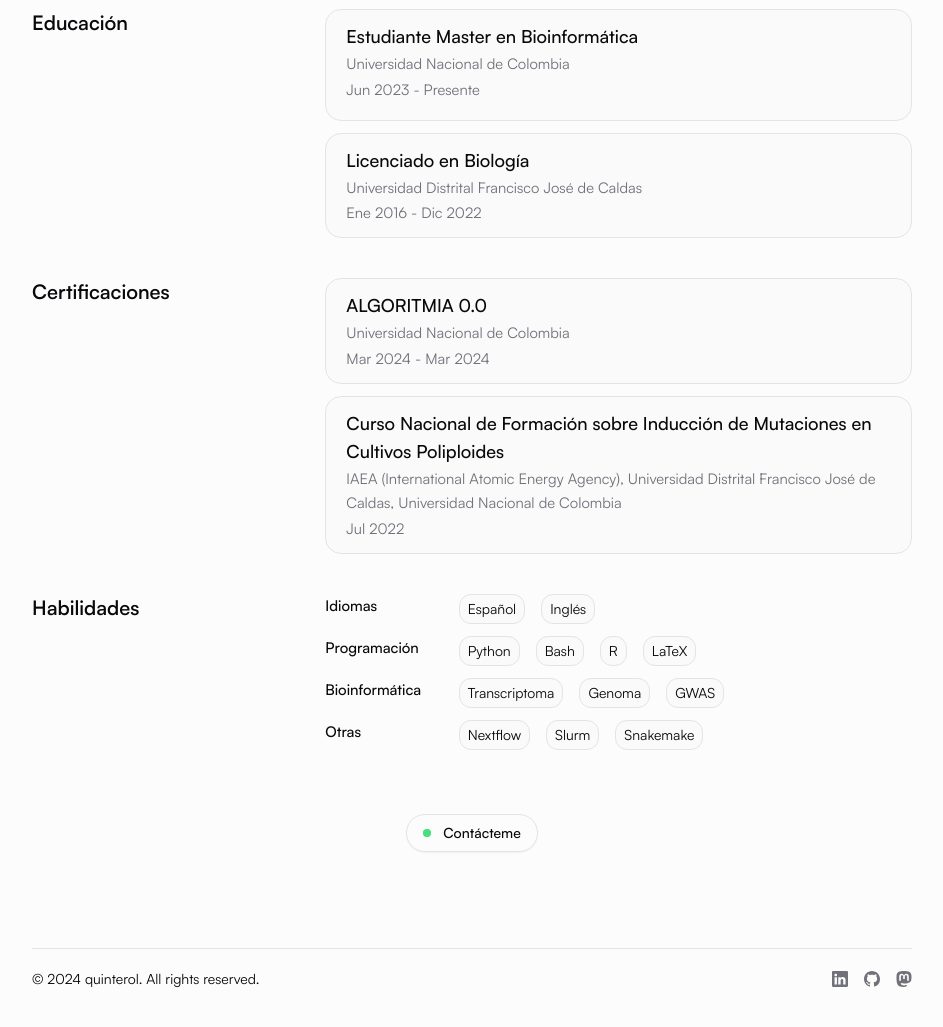
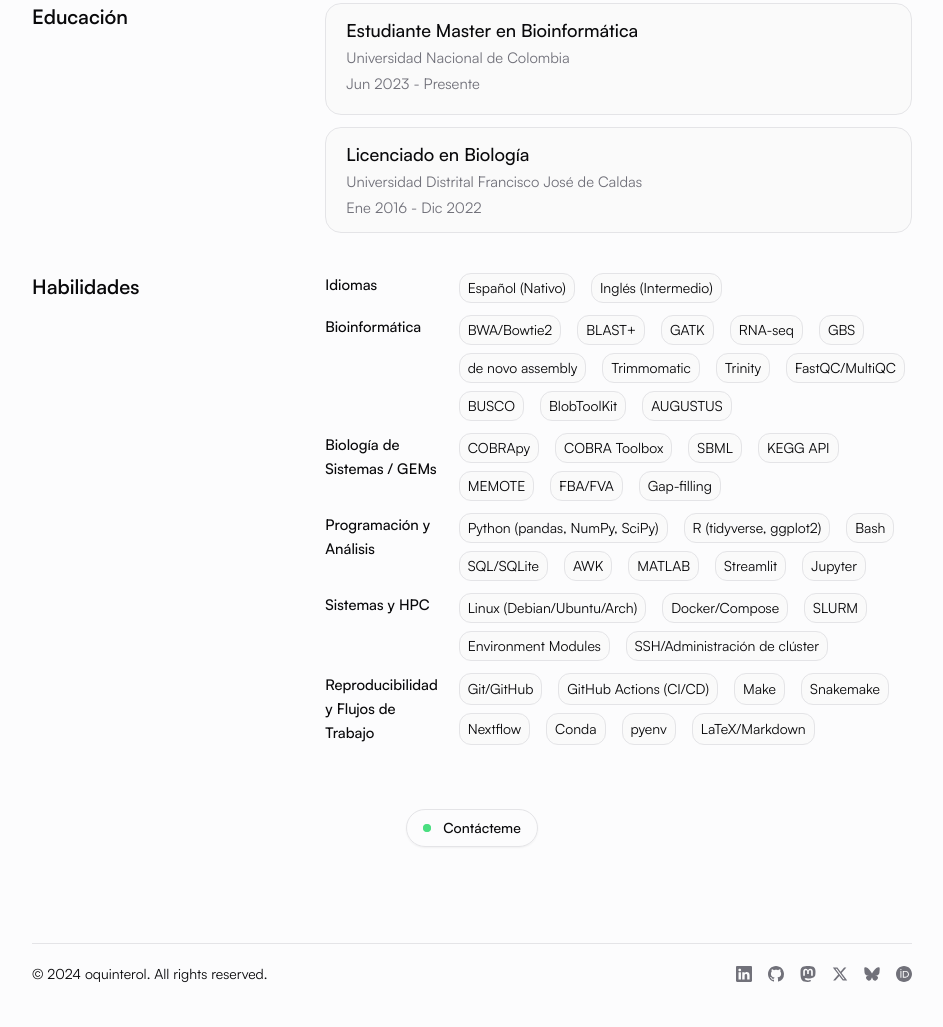
Before and after one commit to oquinterol/oquinterol, an Astro site: page / in a window 1280 px wide. Shown: the part 691-1718 px from the top of the page, without its empty margins (168-1111 px from the left). Built offline with nearby package versions, Linux system fonts and the light colour scheme; Astro itself is replaced by a stand-in of ours; some packages are replaced by stand-ins of ours.

Commit message:
Refactor footer and index page, update links and skills, add new profile image, and remove outdated files

```diff
--- a/src/components/layout/Footer.astro
+++ b/src/components/layout/Footer.astro
@@ -17,7 +17,7 @@
           class='inline-flex gap-x-2 text-gray-600 hover:text-gray-800 dark:focus:outline-none dark:focus:ring-1 dark:focus:ring-gray-600'
           href='/privacy'>Privacy</a
         > -->
-				<p class=''>© 2024 quinterol. All rights reserved.</p>
+				<p class=''>© 2024 oquinterol. All rights reserved.</p>
 			</div>
 
 			<div class='flex items-center justify-between'>
@@ -26,7 +26,7 @@
 					<!-- Linkedin -->
 					<a
 						class='inline-block text-muted-foreground transition-all hover:text-muted-foreground/75'
-						href='https://www.linkedin.com/in/quinterol/'
+						href='https://www.linkedin.com/in/oquinterol/'
 					>
 						<svg
 							class='h-4 w-4 flex-shrink-0'
@@ -43,7 +43,7 @@
 					<!-- GitHub -->
 					<a
 						class='inline-block text-muted-foreground transition-all hover:text-muted-foreground/75'
-						href='https://github.com/quinterol'
+						href='https://github.com/oquinterol'
 					>
 						<svg
 							class='h-4 w-4 flex-shrink-0'
@@ -74,6 +74,60 @@
 							></path>
 						</svg>
 					</a>
+					<!-- X / Twitter -->
+					<a
+						class='inline-block text-muted-foreground transition-all hover:text-muted-foreground/75'
+						href='https://x.com/oquinterol'
+					>
+						<svg
+							xmlns='http://www.w3.org/2000/svg'
+							width='16'
+							height='16'
+							fill='currentColor'
+							class='h-4 w-4 flex-shrink-0'
+							viewBox='0 0 24 24'
+						>
+							<path
+								d='M18.244 2.25h3.308l-7.227 8.26 8.502 11.24H16.17l-5.214-6.817L4.99 21.75H1.68l7.73-8.835L1.254 2.25H8.08l4.713 6.231zm-1.161 17.52h1.833L7.084 4.126H5.117z'
+							></path>
+						</svg>
+					</a>
+					<!-- Bluesky -->
+					<a
+						class='inline-block text-muted-foreground transition-all hover:text-muted-foreground/75'
+						href='https://bsky.app/profile/oquinterol.com'
+					>
+						<svg
+							xmlns='http://www.w3.org/2000/svg'
+							width='16'
+							height='16'
+							fill='currentColor'
+							class='h-4 w-4 flex-shrink-0'
+							viewBox='0 0 600 530'
+						>
+							<path
+								d='M135.72 44.03c66.496 49.921 138.02 151.14 164.28 205.46 26.262-54.316 97.782-155.54 164.28-205.46 47.98-36.021 125.72-63.892 125.72 24.795 0 17.712-10.155 148.79-16.111 170.07-20.703 73.984-96.144 92.854-163.25 81.433 117.3 19.964 147.14 86.092 82.697 152.22-122.39 125.59-175.91-31.511-189.63-71.766-2.514-7.3797-3.6904-10.832-3.7077-7.8964-.0174-2.9357-1.1937.51669-3.7077 7.8964-13.714 40.255-67.233 197.36-189.63 71.766-64.444-66.128-34.605-132.26 82.697-152.22-67.108 11.421-142.55-7.4491-163.25-81.433-5.9562-21.282-16.111-152.36-16.111-170.07 0-88.687 77.742-60.816 125.72-24.795z'
+							></path>
+						</svg>
+					</a>
+					<!-- ORCID -->
+					<a
+						class='inline-block text-muted-foreground transition-all hover:text-muted-foreground/75'
+						href='https://orcid.org/0000-0001-8926-6400'
+					>
+						<svg
+							xmlns='http://www.w3.org/2000/svg'
+							width='16'
+							height='16'
+							fill='currentColor'
+							class='h-4 w-4 flex-shrink-0'
+							viewBox='0 0 24 24'
+						>
+							<path
+								d='M12 0C5.372 0 0 5.372 0 12s5.372 12 12 12 12-5.372 12-12S18.628 0 12 0zM7.369 4.378c.525 0 .947.431.947.947s-.422.947-.947.947a.95.95 0 0 1-.947-.947c0-.525.422-.947.947-.947zm-.722 3.038h1.444v10.041H6.647V7.416zm3.562 0h3.9c3.712 0 5.344 2.653 5.344 5.025 0 2.578-2.016 5.016-5.325 5.016h-3.919V7.416zm1.444 1.303v7.444h2.297c3.272 0 4.022-2.484 4.022-3.722 0-2.016-1.284-3.722-4.097-3.722h-2.222z'
+							></path>
+						</svg>
+					</a>
 				</div>
 				<!-- End Social Brands -->
 			</div>
--- a/src/pages/index.astro
+++ b/src/pages/index.astro
@@ -8,14 +8,61 @@ import SkillLayout from '../components/SkillLayout.astro'
 import PostPreview from '@/components/blog/PostPreview.astro'
 
 import { Image } from 'astro:assets'
-import astro from '../assets/1710941350622.webp'
+import astro from '../assets/Perfil.png'
 
 import { getAllPosts, sortMDByDate } from '@/utils'
 
-const languages = ['Español', 'Inglés']
-const programming = ['Python', 'Bash', 'R', 'LaTeX']
-const bioskill = ['Transcriptoma', 'Genoma', 'GWAS']
-const others = ['Nextflow', 'Slurm', 'Snakemake']
+const languages = ['Español (Nativo)', 'Inglés (Intermedio)']
+const bioinformatics = [
+	'BWA/Bowtie2',
+	'BLAST+',
+	'GATK',
+	'RNA-seq',
+	'GBS',
+	'de novo assembly',
+	'Trimmomatic',
+	'Trinity',
+	'FastQC/MultiQC',
+	'BUSCO',
+	'BlobToolKit',
+	'AUGUSTUS'
+]
+const systemsBiology = [
+	'COBRApy',
+	'COBRA Toolbox',
+	'SBML',
+	'KEGG API',
+	'MEMOTE',
+	'FBA/FVA',
+	'Gap-filling'
+]
+const programming = [
+	'Python (pandas, NumPy, SciPy)',
+	'R (tidyverse, ggplot2)',
+	'Bash',
+	'SQL/SQLite',
+	'AWK',
+	'MATLAB',
+	'Streamlit',
+	'Jupyter'
+]
+const systems = [
+	'Linux (Debian/Ubuntu/Arch)',
+	'Docker/Compose',
+	'SLURM',
+	'Environment Modules',
+	'SSH/Administración de clúster'
+]
+const workflows = [
+	'Git/GitHub',
+	'GitHub Actions (CI/CD)',
+	'Make',
+	'Snakemake',
+	'Nextflow',
+	'Conda',
+	'pyenv',
+	'LaTeX/Markdown'
+]
 
 const MAX_POSTS = 10
 const allPosts = await getAllPosts()
@@ -34,9 +81,10 @@ const allPostsByDate = sortMDByDate(allPosts).slice(0, MAX_POSTS)
 
 			<div class='flex flex-col items-center gap-y-4'>
 				<h1 class='text-3xl font-bold'>Oscar A. Quintero Lopéz</h1>
+				<div class='flex gap-x-3'>
 					<a
 						target="_blank"
-					href='/docs/resume_cv.pdf'
+						href='https://github.com/oquinterol/CurriculumVitae/releases/latest/download/cv_spanish.pdf'
 						class='flex flex-row items-center gap-x-3 rounded-3xl border border-input px-4 py-2 text-sm shadow-sm transition-all hover:shadow-md'
 					>
 						<span class='relative flex items-center justify-center'>
@@ -46,8 +94,23 @@ const allPostsByDate = sortMDByDate(allPosts).slice(0, MAX_POSTS)
 							<span class='relative inline-flex h-2 w-2 rounded-full bg-green-400'></span>
 						</span>
 
-					<p class='font-medium'>Descargar CV</p>
+						<p class='font-medium'>CV Español</p>
 					</a>
+					<a
+						target="_blank"
+						href='https://github.com/oquinterol/CurriculumVitae/releases/latest/download/cv_english.pdf'
+						class='flex flex-row items-center gap-x-3 rounded-3xl border border-input px-4 py-2 text-sm shadow-sm transition-all hover:shadow-md'
+					>
+						<span class='relative flex items-center justify-center'>
+							<span
+								class='absolute inline-flex h-2 w-2 animate-ping rounded-full border border-green-400 bg-green-400 opacity-75'
+							></span>
+							<span class='relative inline-flex h-2 w-2 rounded-full bg-green-400'></span>
+						</span>
+
+						<p class='font-medium'>CV English</p>
+					</a>
+				</div>
 				<div class='flex gap-x-7 flex-wrap gap-y-3 justify-center'>
 					<Label title='Bioinformático'>
 						<svg xmlns='http://www.w3.org/2000/svg' viewBox='0 0 24 24' class='h-5 w-5' slot='icon'
@@ -68,7 +131,7 @@ const allPostsByDate = sortMDByDate(allPosts).slice(0, MAX_POSTS)
 					<Label
 						title='Conéctate en LinkedIn'
 						as='a'
-						href='https://www.linkedin.com/in/quinterol/'
+						href='https://www.linkedin.com/in/oquinterol/'
 						target='_blank'
 					>
 						<svg
@@ -187,7 +250,7 @@ const allPostsByDate = sortMDByDate(allPosts).slice(0, MAX_POSTS)
 			</div>
 		</Section> -->
 
-		<Section title='Certificaciones'>
+		<!-- <Section title='Certificaciones'>
 			<Card
 				as='a'
 				heading='ALGORITMIA 0.0'
@@ -206,13 +269,15 @@ const allPostsByDate = sortMDByDate(allPosts).slice(0, MAX_POSTS)
 				altText='Curso Nacional de IAEA'
 				imageClass='h-11 w-auto md:-left-16'
 			/>
-		</Section>
+		</Section> -->
 
 		<Section title='Habilidades'>
 			<SkillLayout title='Idiomas' skills={languages} />
-			<SkillLayout title='Programación' skills={programming} />
-			<SkillLayout title='Bioinformática' skills={bioskill} />
-			<SkillLayout title='Otras' skills={others} />
+			<SkillLayout title='Bioinformática' skills={bioinformatics} />
+			<SkillLayout title='Biología de Sistemas / GEMs' skills={systemsBiology} />
+			<SkillLayout title='Programación y Análisis' skills={programming} />
+			<SkillLayout title='Sistemas y HPC' skills={systems} />
+			<SkillLayout title='Reproducibilidad y Flujos de Trabajo' skills={workflows} />
 		</Section>
 	</div>
 	<a
```
Also changed, not shown: src/assets/1710941350622.webp (deleted), src/assets/Perfil.png (added), 2 other files. Lines whose indentation alone changed are shown as unchanged.
